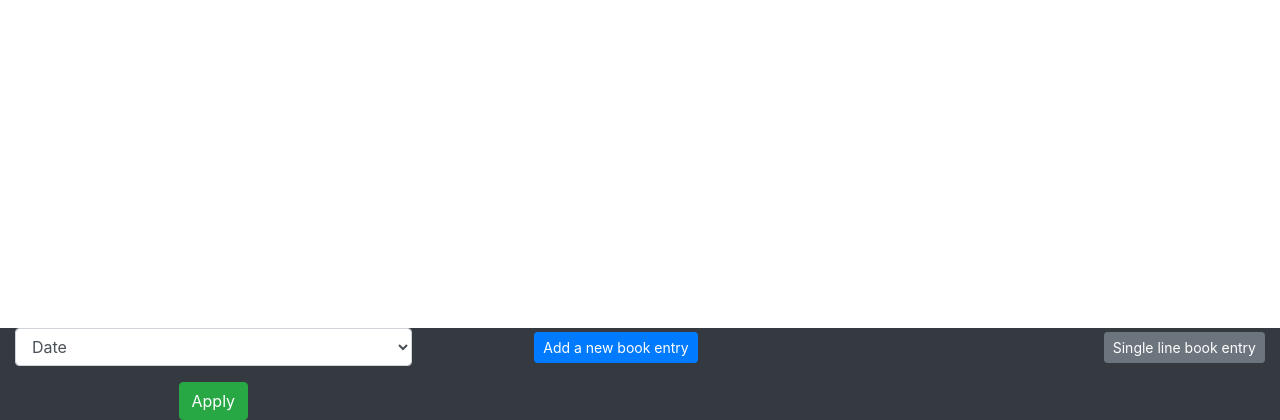
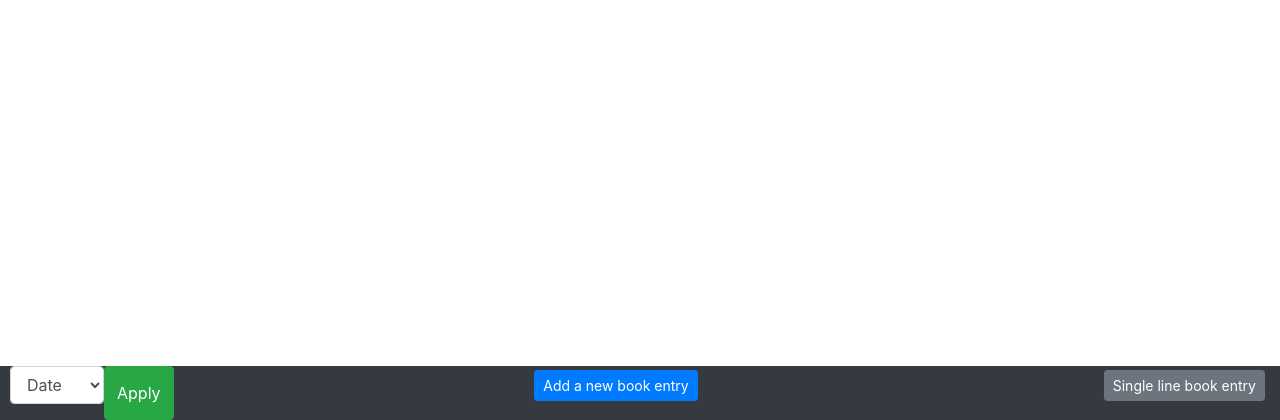
Before and after one commit to CrazyheadJake/Book-List, a Flask app: page / in a window 1280 px wide. Shown: the part 380-800 px from the top of the page. Run offline with Flask 2, Linux system fonts and the light colour scheme; the visitor is signed in with stand-in values (Sample User, id 1); some libraries are stand-ins or nearby versions.

Commit message:
Update home.html

```diff
--- a/website/templates/home.html
+++ b/website/templates/home.html
@@ -237,13 +237,15 @@
         <div class="row">
             <div class="col-4">
                 <form method="POST">
+                    <div class="form-row">
                     <div class="form-group">
                         <select id="sorting" name="sorting" class="form-control" required="required">
                         <option>Date</option>
                         <option>Rating</option>
                         </select>
+                        </div>
+                    <button type="submit" class="btn btn-success">Apply</button>
                     </div>
-                    <button type="submit" class="btn btn-success">Apply</button>
                 </form>
             </div>
             <div class="col-4" align="center">
```
